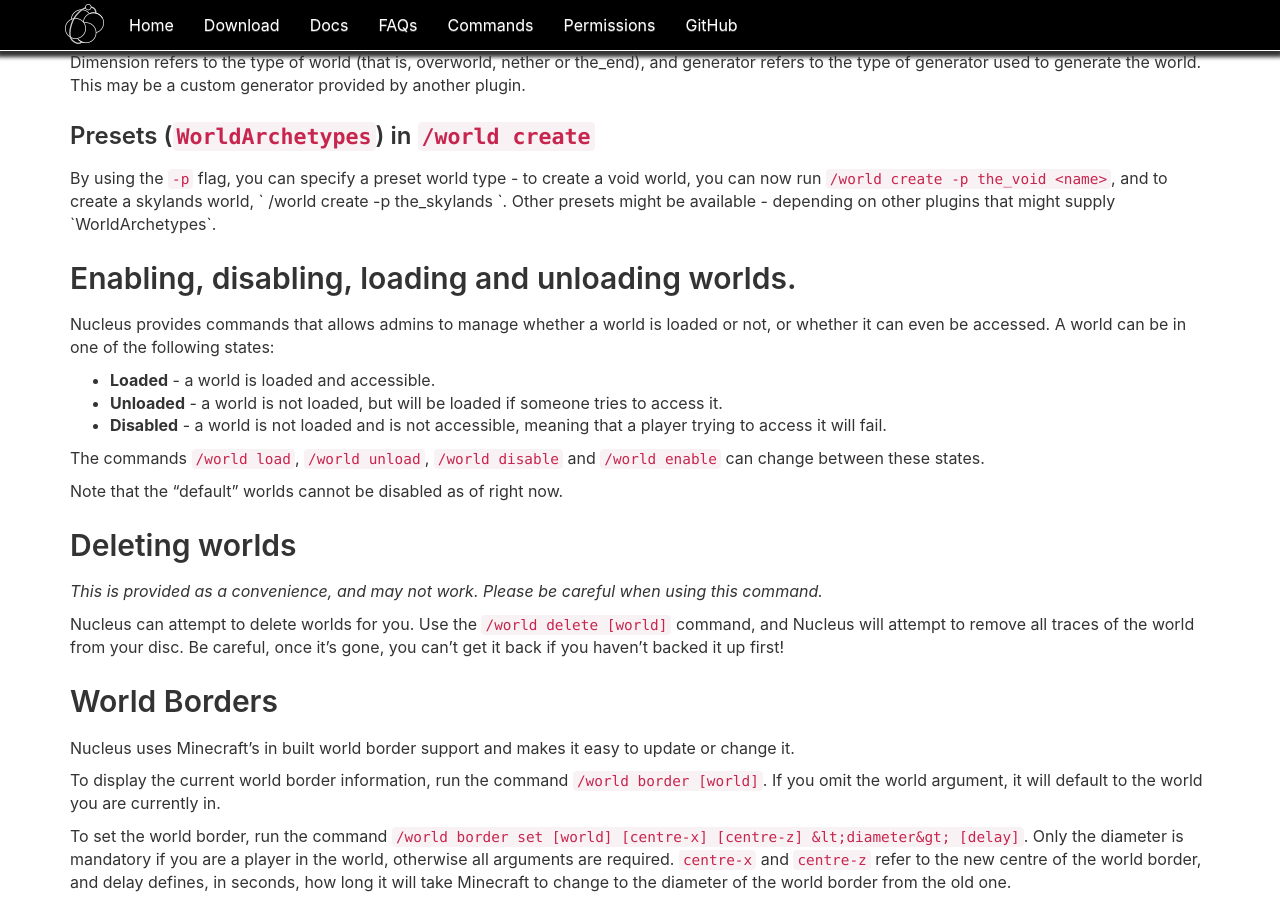
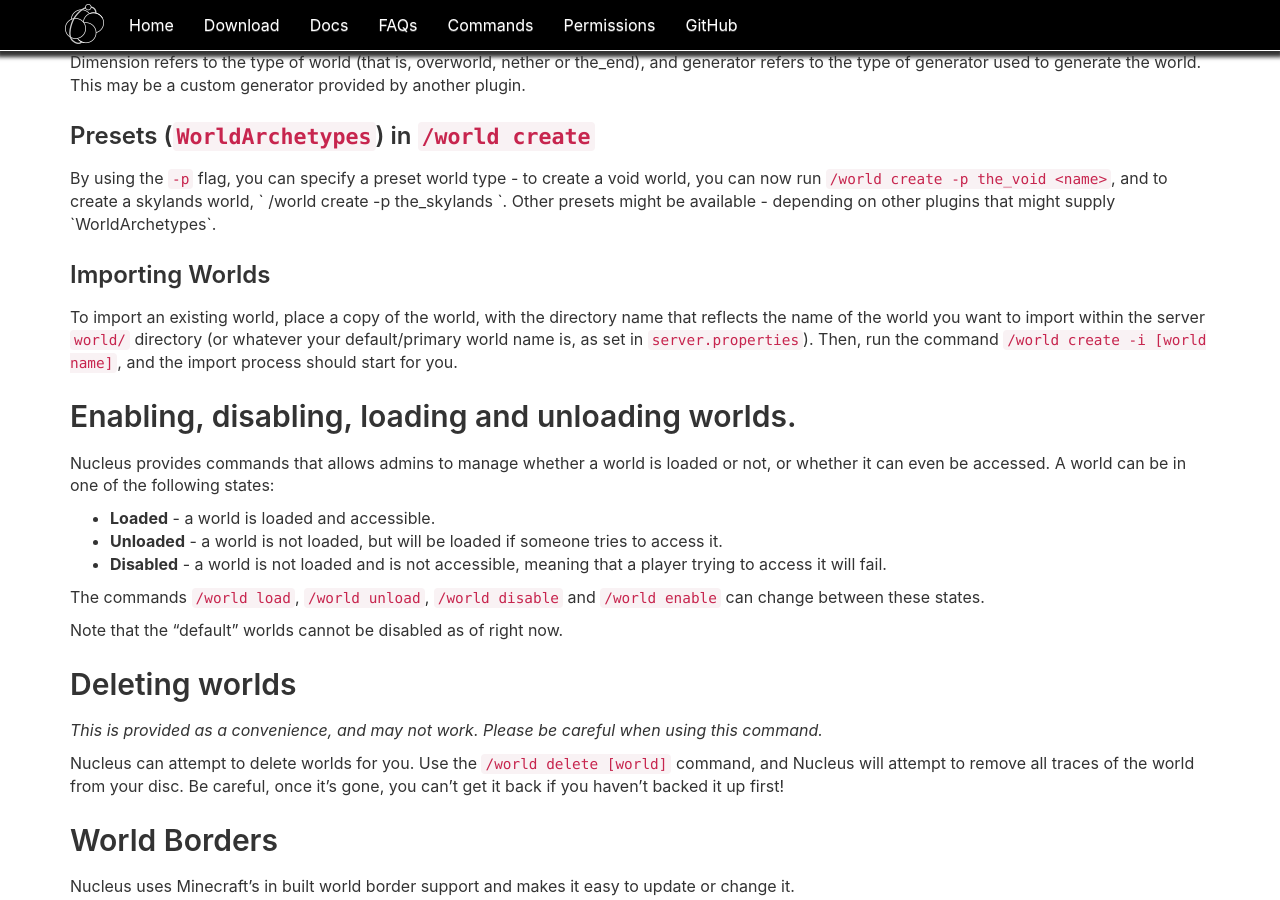
Before and after one commit to NucleusPowered/site-v1, a Jekyll site: the page built from docs/modules/world.md, in a window 1280 px wide and 900 px high, scrolled down 670 px. Built offline with Jekyll 4.4.1, drawn with Linux system fonts in a browser that asks for light colours; comment, search, counter and statistics services are not loaded.

Commit message:
Add note on importing worlds

```diff
--- a/docs/modules/world.md
+++ b/docs/modules/world.md
@@ -38,6 +38,12 @@
 you can now run `/world create -p the_void <name>`, and to create a skylands world, `
 /world create -p the_skylands <name>`. Other presets might be available - depending on other plugins that might supply
 `WorldArchetypes`.
+
+### Importing Worlds
+
+To import an existing world, place a copy of the world, with the directory name that reflects the name of the world you want to import
+within the server `world/` directory (or whatever your default/primary world name is, as set in `server.properties`). Then, run the command
+`/world create -i [world name]`, and the import process should start for you.
 
 ## Enabling, disabling, loading and unloading worlds.
 
```
